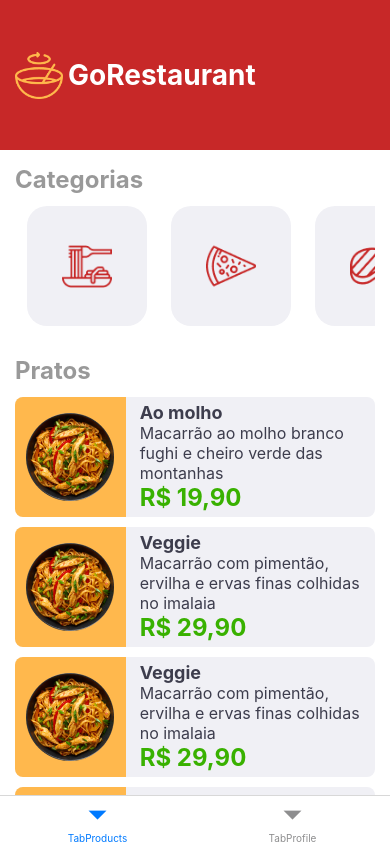
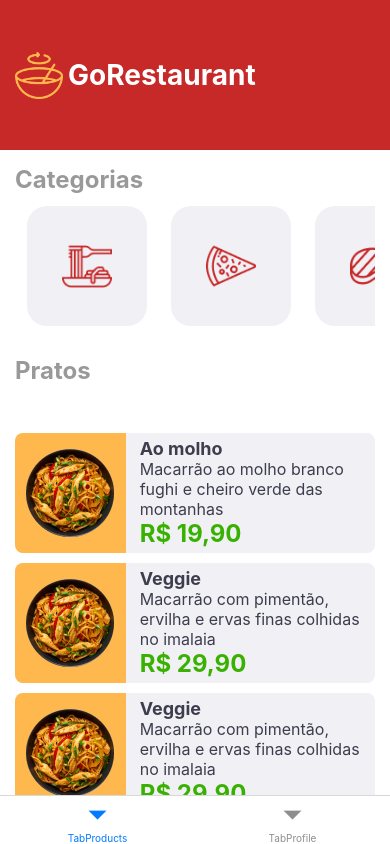
Before and after one commit to jvmonteiroo/app-delivery, a React Native app: screen /Home in a window 390 px wide. Built offline with nearby package versions, Linux system fonts and the light colour scheme.

Commit message:
aprendi use effect

```diff
--- /dev/null
+++ b/src/Servidor/pratos.ts
@@ -0,0 +1,22 @@
+export const products: any[] = [
+    {
+        title: "Ao molho",
+        description: "Macarrão ao molho branco fughi e cheiro verde das montanhas",
+        price: "19,90"
+    },
+    {
+        title: "Veggie",
+        description: "Macarrão com pimentão, ervilha e ervas finas colhidas no imalaia",
+        price: "29,90"
+    },
+    {
+        title: "Veggie",
+        description: "Macarrão com pimentão, ervilha e ervas finas colhidas no imalaia",
+        price: "29,90"
+    },
+    {
+        title: "Veggie",
+        description: "Macarrão com pimentão, ervilha e ervas finas colhidas no imalaia",
+        price: "29,90"
+    }
+]
--- a/src/screens/Tabs/TabProducts.tsx
+++ b/src/screens/Tabs/TabProducts.tsx
@@ -1,32 +1,21 @@
-import { Image, ScrollView, Text, TouchableOpacity, View } from "react-native"
+import { Image, ScrollView, Text, TouchableOpacity, View, Alert, ActivityIndicator } from "react-native"
 import { StyleSheet } from "react-native"
 import { images } from "../../../images"
 import { useNavigation } from "@react-navigation/native"
+import { useEffect, useState } from "react"
+import { products } from "../../Servidor/pratos"
 
 export default function TabProducts (){
     const navigation = useNavigation<any>()
-    const products: any[] = [
-        {
-            title: "Ao molho",
-            description: "Macarrão ao molho branco fughi e cheiro verde das montanhas",
-            price: "19,90"
-        },
-        {
-            title: "Veggie",
-            description: "Macarrão com pimentão, ervilha e ervas finas colhidas no imalaia",
-            price: "29,90"
-        },
-        {
-            title: "Veggie",
-            description: "Macarrão com pimentão, ervilha e ervas finas colhidas no imalaia",
-            price: "29,90"
-        },
-        {
-            title: "Veggie",
-            description: "Macarrão com pimentão, ervilha e ervas finas colhidas no imalaia",
-            price: "29,90"
-        }
-    ]
+    const [pratos, setPratos] = useState<any[]>([])
+    const [loading, setLoading] = useState(false)
+    useEffect(()=> {
+        setLoading(true)
+        setTimeout(() => {
+            setPratos(products)
+            setLoading(false)
+        }, 5000)
+    },[])
 
     return (
        <View style={styles.container}>
@@ -55,7 +44,8 @@ export default function TabProducts (){
             <Text style={styles.sectionTitle}>Pratos</Text>
             <ScrollView style={styles.sectionContent} >
 
-            { products.map(item => (
+            <ActivityIndicator animating={loading} size={"large"} color={"red"}/>
+            { pratos.map(item => (
                 <TouchableOpacity style={styles.productItem} onPress={() => navigation.navigate("ProductDetails")}>
                     <View style={styles.productBackground}>
                         <Image source={images.produto} resizeMode="contain" resizeMethod="resize"/>
```
